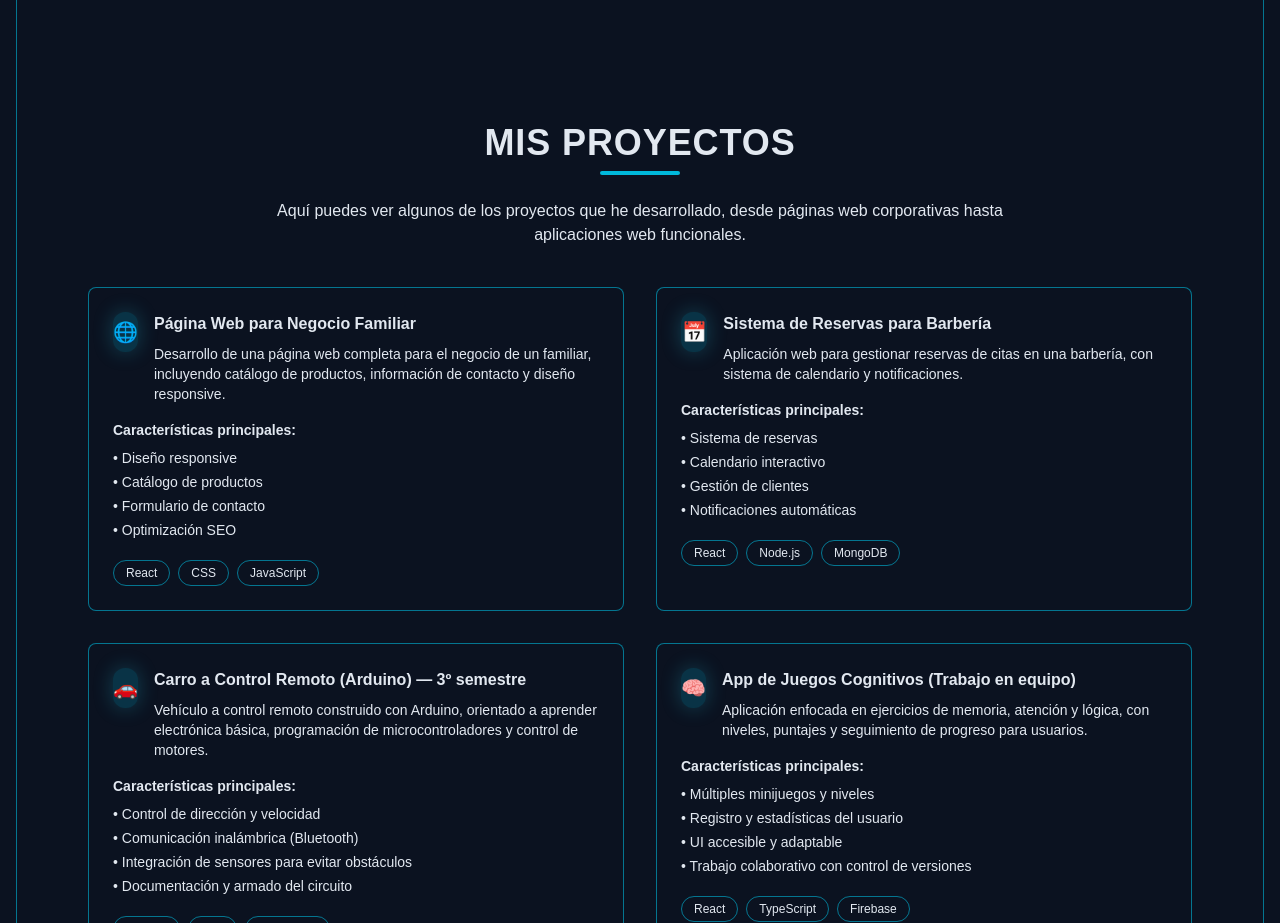
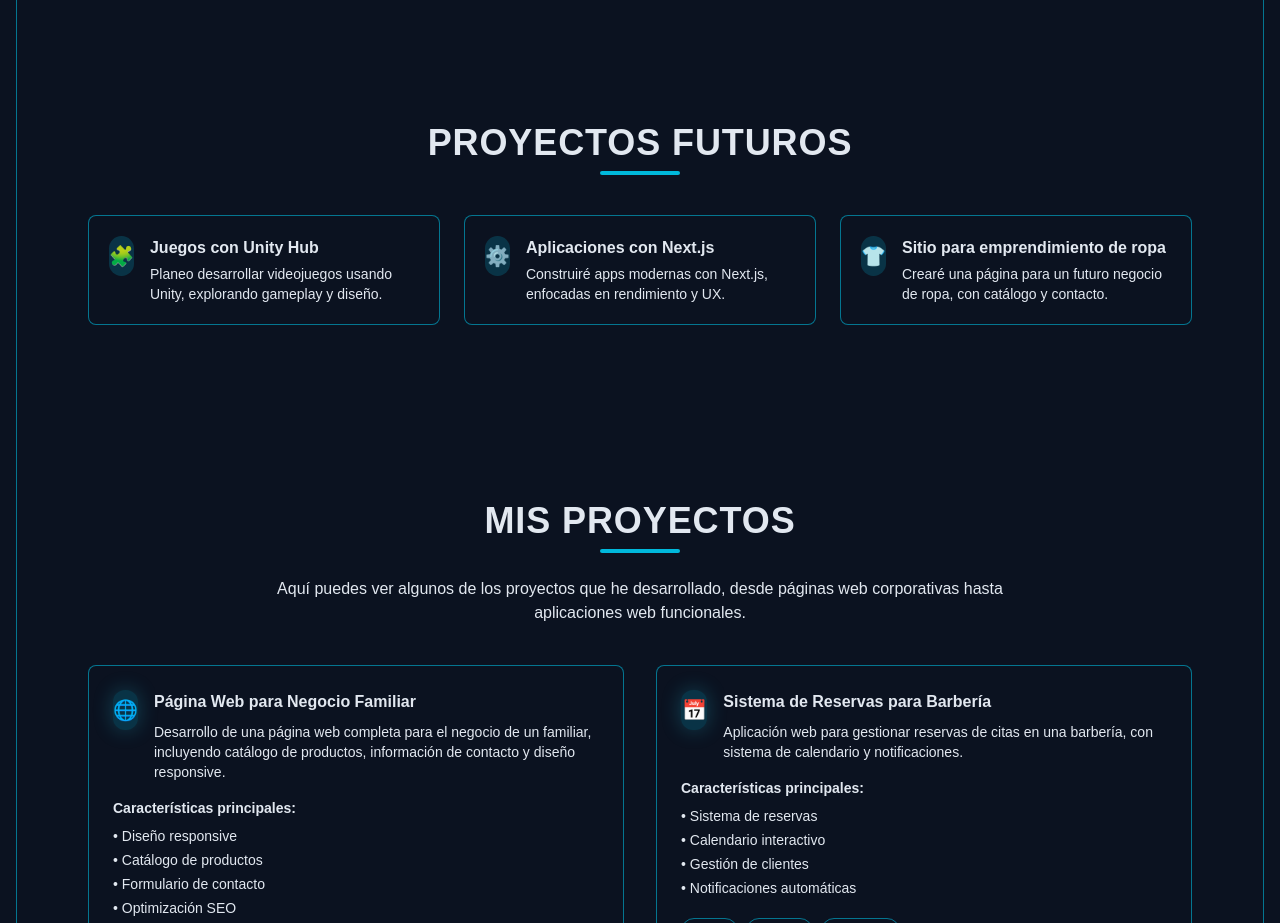
Before and after one commit to 1081271746/proyectofinal, a Next.js app: page / in a window 1280 px wide. Shown: the part 1520-2443 px from the top of the page. Built offline with nearby package versions, Linux system fonts and the light colour scheme.

Commit message:
agregando segunda seccion

```diff
--- a/src/app/i18n/translations.ts
+++ b/src/app/i18n/translations.ts
@@ -164,6 +164,14 @@ export const translations: Record<Lang, Record<string, string>> = {
     "interests.card.games.text": "Fan de los videojuegos; me gustan los retos y la estrategia.",
     "interests.card.gym.title": "Gimnasio",
     "interests.card.gym.text": "Ir al gym me ayuda a mantener disciplina y bienestar físico.",
+    // Future Projects
+    "future.title": "PROYECTOS FUTUROS",
+    "future.card.unity.title": "Juegos con Unity Hub",
+    "future.card.unity.text": "Planeo desarrollar videojuegos usando Unity, explorando gameplay y diseño.",
+    "future.card.next.title": "Aplicaciones con Next.js",
+    "future.card.next.text": "Construiré apps modernas con Next.js, enfocadas en rendimiento y UX.",
+    "future.card.clothing.title": "Sitio para emprendimiento de ropa",
+    "future.card.clothing.text": "Crearé una página para un futuro negocio de ropa, con catálogo y contacto.",
     // Theme
     "theme.toggle": "Alternar tema",
   },
@@ -321,6 +329,14 @@ export const translations: Record<Lang, Record<string, string>> = {
     "interests.card.games.text": "Big video game fan; I enjoy challenges and strategy.",
     "interests.card.gym.title": "Going to the gym",
     "interests.card.gym.text": "The gym helps me stay disciplined and physically well.",
+    // Future Projects
+    "future.title": "FUTURE PROJECTS",
+    "future.card.unity.title": "Games with Unity Hub",
+    "future.card.unity.text": "Plan to build video games with Unity, exploring gameplay and design.",
+    "future.card.next.title": "Apps with Next.js",
+    "future.card.next.text": "I will build modern apps with Next.js focused on performance and UX.",
+    "future.card.clothing.title": "Website for clothing venture",
+    "future.card.clothing.text": "I’ll create a site for a future clothing business, with catalog and contact.",
     // Theme
     "theme.toggle": "Toggle theme",
   },
--- a/src/app/page.tsx
+++ b/src/app/page.tsx
@@ -189,6 +189,47 @@ export default function Home() {
                 <div>
                   <h3 className="font-semibold text-[var(--foreground)]">{t("interests.card.gym.title")}</h3>
                   <p className="mt-1 text-sm text-[var(--foreground)]">{t("interests.card.gym.text")}</p>
+                </div>
+              </div>
+            </div>
+          </div>
+        </section>
+
+        {/* Proyectos Futuros */}
+        <section id="futuros" className="mx-auto max-w-6xl px-6 pb-20 mt-16 md:mt-24">
+          <h2 className="text-center text-3xl md:text-4xl font-bold tracking-wide text-[var(--foreground)]">{t("future.title")}</h2>
+          <div className="mx-auto mt-2 h-1 w-20 rounded bg-cyan-500" />
+
+          <div className="mt-10 grid md:grid-cols-3 gap-6">
+            {/* Unity Hub */}
+            <div className="rounded-lg border border-cyan-500/60 bg-[var(--background)] p-5">
+              <div className="flex items-start gap-4">
+                <div className="flex h-10 w-10 items-center justify-center rounded-full bg-cyan-500/20 text-cyan-400 text-xl">🧩</div>
+                <div>
+                  <h3 className="font-semibold text-[var(--foreground)]">{t("future.card.unity.title")}</h3>
+                  <p className="mt-1 text-sm text-[var(--foreground)]">{t("future.card.unity.text")}</p>
+                </div>
+              </div>
+            </div>
+
+            {/* Next.js */}
+            <div className="rounded-lg border border-cyan-500/60 bg-[var(--background)] p-5">
+              <div className="flex items-start gap-4">
+                <div className="flex h-10 w-10 items-center justify-center rounded-full bg-cyan-500/20 text-cyan-400 text-xl">⚙️</div>
+                <div>
+                  <h3 className="font-semibold text-[var(--foreground)]">{t("future.card.next.title")}</h3>
+                  <p className="mt-1 text-sm text-[var(--foreground)]">{t("future.card.next.text")}</p>
+                </div>
+              </div>
+            </div>
+
+            {/* Emprendimiento de ropa */}
+            <div className="rounded-lg border border-cyan-500/60 bg-[var(--background)] p-5">
+              <div className="flex items-start gap-4">
+                <div className="flex h-10 w-10 items-center justify-center rounded-full bg-cyan-500/20 text-cyan-400 text-xl">👕</div>
+                <div>
+                  <h3 className="font-semibold text-[var(--foreground)]">{t("future.card.clothing.title")}</h3>
+                  <p className="mt-1 text-sm text-[var(--foreground)]">{t("future.card.clothing.text")}</p>
                 </div>
               </div>
             </div>
```
